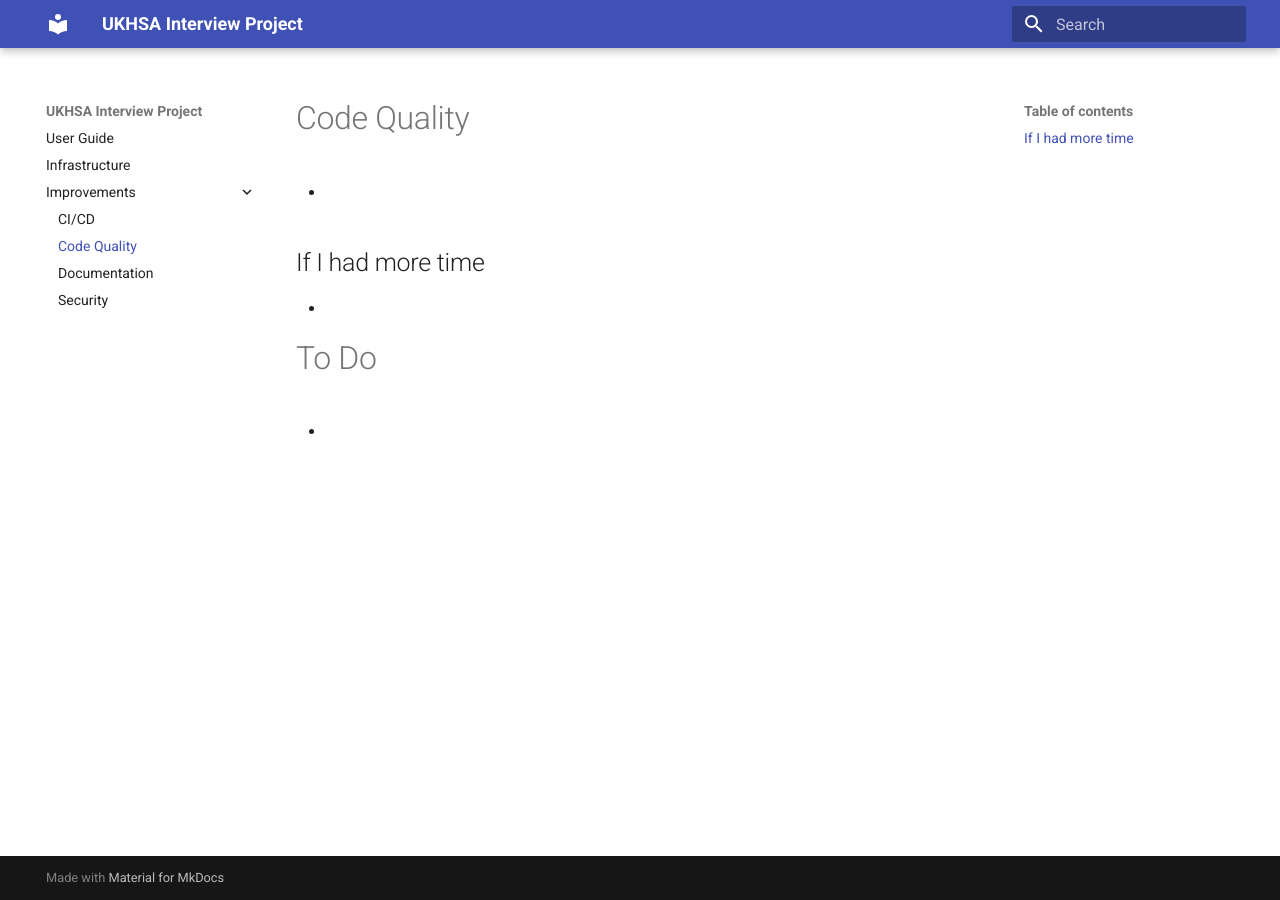
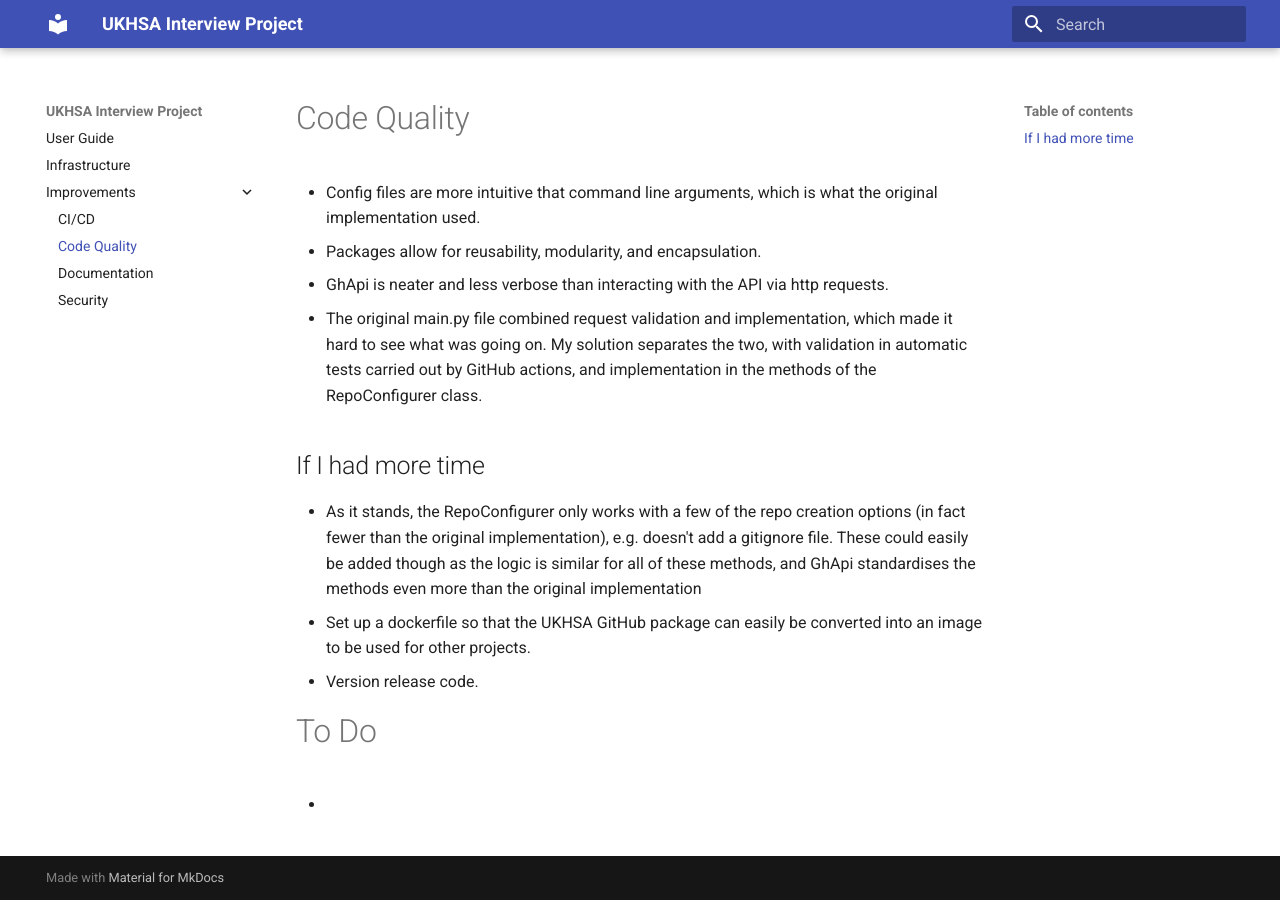
Before and after one commit to Tellisrees/interview-test, an MkDocs documentation site: the page built from docs/improvements/code quality.md, in a window 1280 px wide. Built offline with MkDocs 1.6.1 and Material for MkDocs 9.7.7, drawn with Linux system fonts in a browser that asks for light colours.

Commit message:
doc changes

```diff
--- a/docs/improvements/code quality.md
+++ b/docs/improvements/code quality.md
@@ -1,8 +1,13 @@
 # Code Quality
--
+- Config files are more intuitive that command line arguments, which is what the original implementation used.
+- Packages allow for reusability, modularity, and encapsulation.
+- GhApi is neater and less verbose than interacting with the API via http requests.
+- The original main.py file combined request validation and implementation, which made it hard to see what was going on.  My solution separates the two, with validation in automatic tests carried out by GitHub actions, and implementation in the methods of the RepoConfigurer class.
 
 ## If I had more time
--
+- As it stands, the RepoConfigurer only works with a few of the repo creation options (in fact fewer than the original implementation), e.g. doesn't add a gitignore file.  These could easily be added though as the logic is similar for all of these methods, and GhApi standardises the methods even more than the original implementation
+- Set up a dockerfile so that the UKHSA GitHub package can easily be converted into an image to be used for other projects.
+- Version release code.
 
 # To Do
 -
```
Also changed, not shown: docs/improvements/cicd.md (+1 -0 lines), docs/improvements/security.md (+2 -1 lines).
